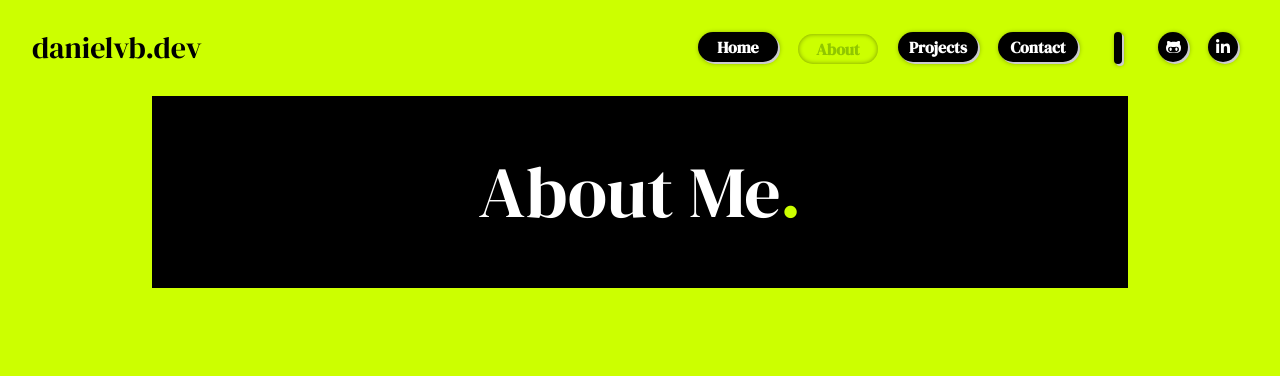
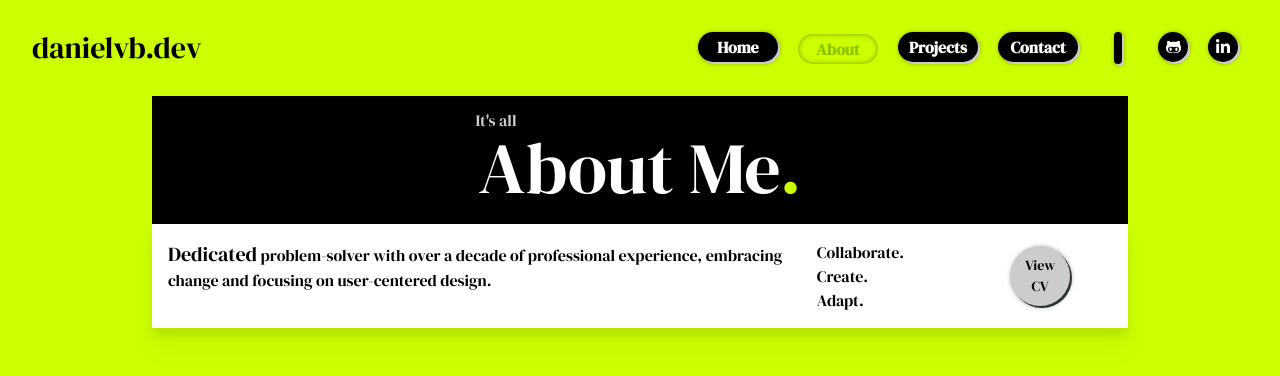
Before and after one commit to dvbenson/fe_my-portfolio-dvb, a Next.js app: page /about in a window 1280 px wide. Shown: the top 376 px of the page. Built offline with nearby package versions, Linux system fonts and the light colour scheme.

Commit message:
styling about page

```diff
--- a/app/about/page.jsx
+++ b/app/about/page.jsx
@@ -5,15 +5,48 @@ export default function page() {
   return (
     <DefaultLayout styles={styles} page={'about'}>
       <main className='min-h-screen bg-electric-lime'>
-        <div className='container mx-auto px-4 md:px-0'>
-          <div className='h-48 bg-black flex items-center'>
-            <div className='flex items-center justify-center w-full'>
-              <h1 className='text-white text-7xl'>
-                About Me<span className='text-electric-lime'>.</span>
-              </h1>
+        <section>
+          <div className='container mx-auto px-4 md:px-0'>
+            <div className='flex flex-col flex-nowrap items-center justify-center h-32 sm:h-42 bg-black pb-2'>
+              <div className='flex items-center justify-center'>
+                <p className='text-gray mr-64 sm:mr-72'>It's all</p>
+              </div>
+              <div className='flex items-center justify-center w-full'>
+                <h1 className='text-white text-6xl sm:text-7xl'>
+                  About Me<span className='text-electric-lime'>.</span>
+                </h1>
+              </div>
             </div>
           </div>
-        </div>
+        </section>
+        <section>
+          <div className='container drop-shadow-xl mx-auto px-4 md:px-0'>
+            <div className='flex flex-col sm:flex-row flex-nowrap items-start justify-start h-auto sm:h-42 bg-white p-4'>
+              <div className='mb-4'>
+                <p className='text-black'>
+                  <span className='text-xl'>Dedicated</span> problem-solver with
+                  over a decade of professional experience, embracing change and
+                  focusing on user-centered design.
+                </p>
+              </div>
+              <div className='flex flex-row items-center justify-between space-x-24 mx-8'>
+                <div className='flex items-center'>
+                  <ul>
+                    <li>Collaborate.</li>
+                    <li>Create.</li>
+                    <li>Adapt.</li>
+                  </ul>
+                </div>
+                <div className='flex items-center'>
+                  <button className={styles.cv_button}>
+                    View<br></br>
+                    CV
+                  </button>
+                </div>
+              </div>
+            </div>
+          </div>
+        </section>
       </main>
     </DefaultLayout>
   );
--- a/app/contact/page.jsx
+++ b/app/contact/page.jsx
@@ -4,8 +4,21 @@ import styles from '@/styles/contact.module.css';
 export default function page() {
   return (
     <DefaultLayout styles={styles} page={'contact'}>
-      <main className='min-h-screen bg-pink pl-16 pt-48'>
-        <h1 className='text-4xl font-bold'>Contact</h1>
+      <main className='min-h-screen bg-pink'>
+        <div className='container mx-auto px-4 md:px-0'>
+          <div className='flex flex-col flex-nowrap items-center justify-center h-32 sm:h-42 bg-electric-lime pb-2'>
+            <div className='flex flex-nowrap items-center justify-center'>
+              <p className='text-gray text-lg mr-48 sm:mr-72 whitespace-nowrap'>
+                Reach out
+              </p>
+            </div>
+            <div className='flex flex-nowrap items-center justify-center w-full'>
+              <h1 className='text-black text-6xl sm:text-7xl'>
+                Contact<span className='text-white'>.</span>
+              </h1>
+            </div>
+          </div>
+        </div>
       </main>
     </DefaultLayout>
   );
--- a/app/projects/page.jsx
+++ b/app/projects/page.jsx
@@ -4,8 +4,21 @@ import styles from '@/styles/projects.module.css';
 export default function page() {
   return (
     <DefaultLayout styles={styles} page={'projects'}>
-      <main className='min-h-screen bg-blue pl-16 pt-48'>
-        <h1 className='text-4xl font-bold'>Projects</h1>
+      <main className='min-h-screen bg-blue'>
+        <div className='container mx-auto px-4 md:px-0'>
+          <div className='flex flex-col flex-nowrap items-center justify-center h-32 sm:h-42 bg-electric-lime pb-2'>
+            <div className='flex flex-nowrap items-center justify-center'>
+              <p className='text-gray text-lg mr-48 sm:mr-72 whitespace-nowrap'>
+                The good stuff
+              </p>
+            </div>
+            <div className='flex flex-nowrap items-center justify-center w-full'>
+              <h1 className='text-black text-6xl sm:text-7xl'>
+                Projects<span className='text-white'>.</span>
+              </h1>
+            </div>
+          </div>
+        </div>
       </main>
     </DefaultLayout>
   );
--- a/styles/about.module.css
+++ b/styles/about.module.css
@@ -1,3 +1,4 @@
+/* NAVBAR */
 .nav {
   background-color: #ccff00;
   min-width: 100vw;
@@ -51,7 +52,6 @@
   margin: 6px 10px 2px 10px;
   font-weight: bold;
 }
-
 .button:active {
   background-color: #ccff00;
   color: rgba(144, 198, 0);
@@ -59,7 +59,6 @@
   outline: none;
   margin: 6px 10px 2px 10px;
 }
-
 .button_circle {
   background-color: black;
   color: white;
@@ -90,7 +89,6 @@
   align-items: center;
   justify-content: center;
 }
-
 .button_circle:active {
   background-color: #ccff00;
   color: rgba(144, 198, 0);
@@ -101,10 +99,33 @@
 .icon {
   margin: auto;
 }
-
 .divider {
   box-shadow: 0.125rem 0.125rem #cccccc, 1px 1px 5px rgba(0, 0, 0, 0.4);
   margin: 4px 10px 4px 10px;
   background-color: black;
   border-radius: 50px;
 }
+
+/* >>CONTENT<< */
+/* BANNER */
+.cv_button {
+  background-color: #cccccc;
+  color: black;
+  border-radius: 50px;
+  height: 60px;
+  width: 60px;
+  padding: 0px;
+  font-size: 14px;
+  box-shadow: 0.125rem 0.125rem #2c3333, 1px 1px 5px rgba(0, 0, 0, 0.4);
+  margin: 4px 10px 4px 10px;
+  display: flex;
+  align-items: center;
+  justify-content: center;
+}
+.cv_button:active {
+  background-color: #2c3333;
+  color: #cccccc;
+  box-shadow: inset -0px -0px 5px rgba(0, 0, 0, 0.4);
+  outline: none;
+  margin: 6px 10px 2px 10px;
+}
```
